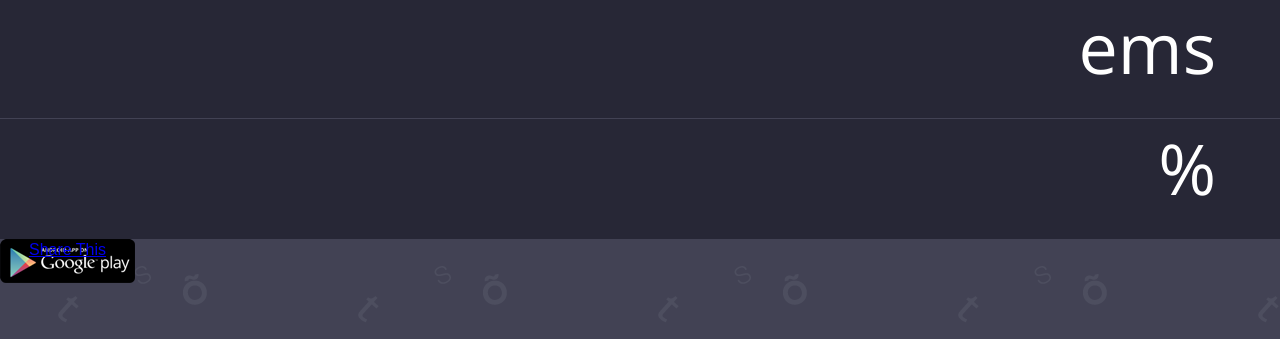
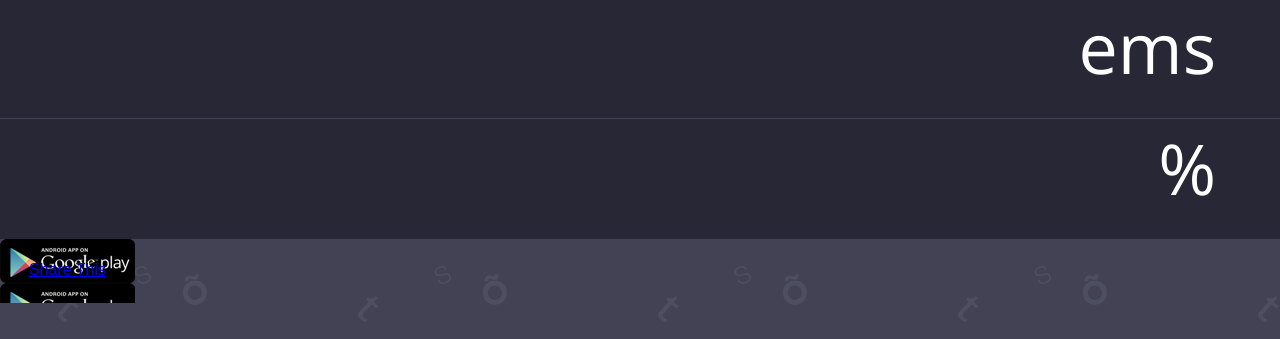
Before and after one commit to BHouwens/TypeShift, a website: page index.html in a window 1280 px wide. Shown: the part 735-1074 px from the top of the page. Drawn offline with nearby package versions, Linux system fonts and the light colour scheme.

Commit message:
Update main.css

```diff
--- a/stylesheets/main.css
+++ b/stylesheets/main.css
@@ -1,5 +1,5 @@
 .clearfix:before,.clearfix:after{content:"";display:table}.clearfix:after{clear:both}input[type=number]{-webkit-box-sizing:border-box;-moz-box-sizing:border-box;box-sizing:border-box}*{text-shadow:1px 1px 1px rgba(0,0,0,0.004);-webkit-font-smoothing:antialiased;-moz-osx-font-smoothing:grayscale;text-rendering:optimizeLegibility}@font-face{font-family:'AdrianeText';src:url("../fonts//AdrianeReg.eot");src:url("../fonts//AdrianeReg.eot") format("embedded-opentype"),url("../fonts//AdrianeReg.woff") format("woff"),url("../fonts//AdrianeReg.ttf") format("truetype"),url("../fonts//AdrianeReg.svg") format("svg")}.unit,input[type=number],select{font-family:'Open Sans', Arial, Helvetica, sans-serif}p{font-family:'AdrianeText', Georgia, serif;font-size:20px;color:white}header p{display:none;margin-top:30px !important}@media all and (min-width: 1340px){header p{float:left;margin-left:2% !important;display:block}}
-footer p{margin-top:20px !important}html,button,input,textarea{color:white}body{background:#272736}html{font-size:1em;line-height:1.4}::-moz-selection{background:#b3d4fc;text-shadow:none}::selection{background:#b3d4fc;text-shadow:none}.container{width:100%}header{height:90px;display:block;background:#272736}footer{height:100px;display:block;background:url("../img/pattern.png");text-align:center}a{background:url("../img/google.png");width:135px;height:44px;display:block}.main{height:400px;width:100%;display:block;background:url("../img/pattern.png");text-align:right}.unit{height:120px;display:block;font-size:55px;font-weight:300;text-align:left;padding-right:0;padding-left:5%;border-top:1px solid #424254}@media all and (min-width: 768px){.unit{text-align:right;font-size:70px;padding-right:5%;padding-left:0}}
+footer p{margin-top:20px !important}html,button,input,textarea{color:white}body{background:#272736}html{font-size:1em;line-height:1.4}::-moz-selection{background:#b3d4fc;text-shadow:none}::selection{background:#b3d4fc;text-shadow:none}.container{width:100%}header{height:90px;display:block;background:#272736}footer{height:100px;display:block;background:url("../img/pattern.png");text-align:center}a{background:url("../img/google.png");width:135px;height:44px;display:block;padding-top:20px}.main{height:400px;width:100%;display:block;background:url("../img/pattern.png");text-align:right}.unit{height:120px;display:block;font-size:55px;font-weight:300;text-align:left;padding-right:0;padding-left:5%;border-top:1px solid #424254}@media all and (min-width: 768px){.unit{text-align:right;font-size:70px;padding-right:5%;padding-left:0}}
 .clearfix{*zoom:1}input[type=number]::-webkit-inner-spin-button,input[type=number]::-webkit-outer-spin-button{-webkit-appearance:none;margin:0}input[type=number]{background:transparent;border:none;color:white;width:100%;font-size:130px;font-weight:300;height:250px;text-align:left;float:left;display:block;margin-left:0;margin-top:30px;outline:0}@media all and (min-width: 768px){input[type=number]{text-align:right;margin-left:3%;width:80%}}
 select{clear:both;display:block;border:0;background:transparent;-webkit-appearance:none;height:80px;width:100%;font-weight:400 !important;color:#272736;font-size:60px !important}@media all and (min-width: 768px){select{font-size:100px !important;float:right;clear:none;width:17%;height:300px}}
 img{display:block;margin:10px auto;width:300px;height:auto}@media all and (min-width: 1340px){img{float:left;margin:10px 0 30px 10%}}
```
